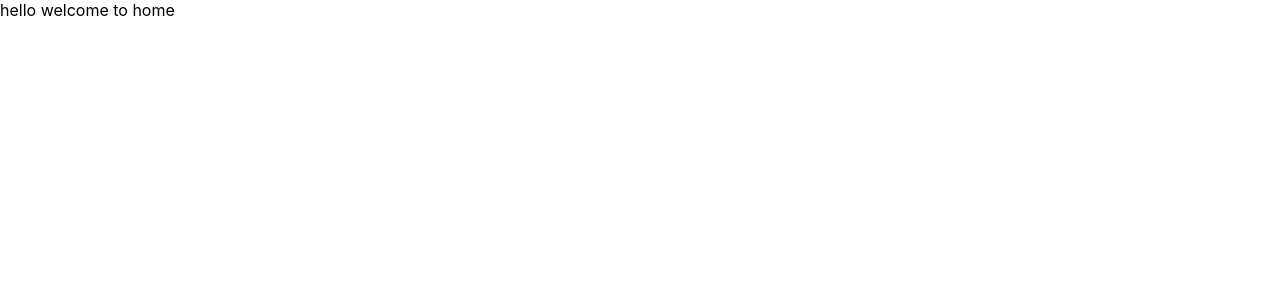
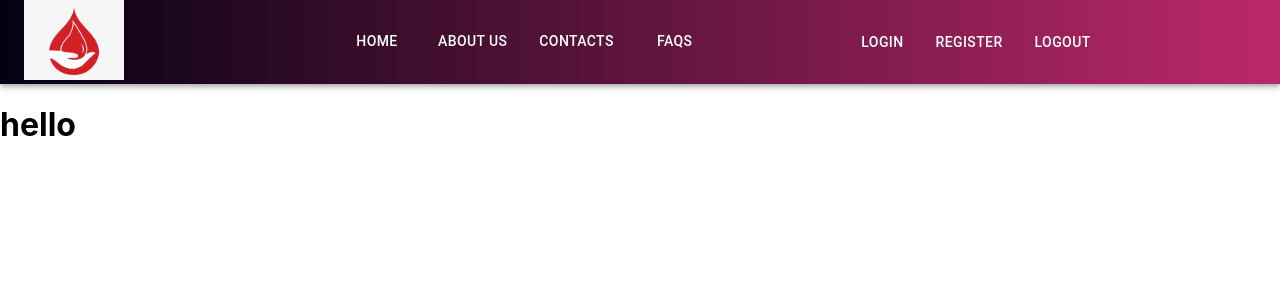
Before and after one commit to prakash1126/BloodManagementSystem, a React (Create React App) app in the folder client/: page /home in a window 1280 px wide. Shown: the top 300 px of the page. Built offline with nearby package versions, Linux system fonts and the light colour scheme.

Commit message:
header created

```diff
--- a/client/src/auth/login.js
+++ b/client/src/auth/login.js
@@ -7,7 +7,6 @@ import { Formik, Form } from 'formik'
 import { addUserDetails } from '../redux/action/userAction';
 import * as Yup from 'yup'
 import TextFieldComponent from '../components/textFieldComponent';
-
 const Login = () => {
     const navigate=useNavigate();
     const dispatch=useDispatch()
--- a/client/src/components/header.js
+++ b/client/src/components/header.js
@@ -1,11 +1,33 @@
-import React from 'react'
-import AppBar from '@mui/material/AppBar';
+import React from "react";
+import AppBar from "@mui/material/AppBar";
+import logo from '../assests/images/logo.png'
+
+import { Toolbar,Grid,Tabs,Tab,Button,Box, MenuList, MenuItem, Select } from "@mui/material";
+import { Link } from "react-router-dom";
 const Header = () => {
+  const navItems=["Home", "About Us", "Contacts", "FAQS"]
   return (
-    <AppBar>
-
+    <AppBar position='static' style={{background:'linear-gradient(90deg, rgba(2,1,18,1) 0%, rgba(186,34,101,0.9724264705882353) 100%, rgba(64,4,4,0.700717787114846) 100%)'}}>
+      <Toolbar >
+        <Grid container style={{display:'flex', alignItems:'center',justifyItems:'center'}}>
+          <Grid xs={3}>
+            <Link><img  style={{ width:'100px', height:'80px'}}src={logo} alt='logo'/></Link>
+          </Grid>
+          <Grid xs={5}>
+            <Tabs >
+            {navItems.map((item)=>{
+              return <Tab style={{color:'white'}} label={item}/>
+            })}
+            </Tabs>
+          </Grid>
+          <Box>
+            <Button variant='primary'>Login</Button>
+            <Button variant='primary'>Register</Button>
+            <Button variant='primary'>Logout</Button>
+          </Box>
+        </Grid>
+      </Toolbar>
     </AppBar>
-  )
-}
-
-export default Header
+  );
+};
+export default Header;
--- a/client/src/containers/home.js
+++ b/client/src/containers/home.js
@@ -4,9 +4,10 @@ import Header from '../components/header'
 const Home = () => {
     const {fullName}=useSelector(state=>state.userDetails)
   return (
+
     <div>
-      hello {fullName} welcome to home
         <Header/>
+        <h1>hello {fullName}</h1>
     </div>
   )
 }
--- a/client/src/index.js
+++ b/client/src/index.js
@@ -5,9 +5,7 @@ import App from "./App";
 import reportWebVitals from "./reportWebVitals";
 import { BrowserRouter } from "react-router-dom";
 import { Provider } from "react-redux";
-
 import { store } from "./redux/store";
-
 const root = ReactDOM.createRoot(document.getElementById("root"));
 root.render(
   <Provider store={store}>
```
Also changed, not shown: client/src/assests/images/logo.png (added).
